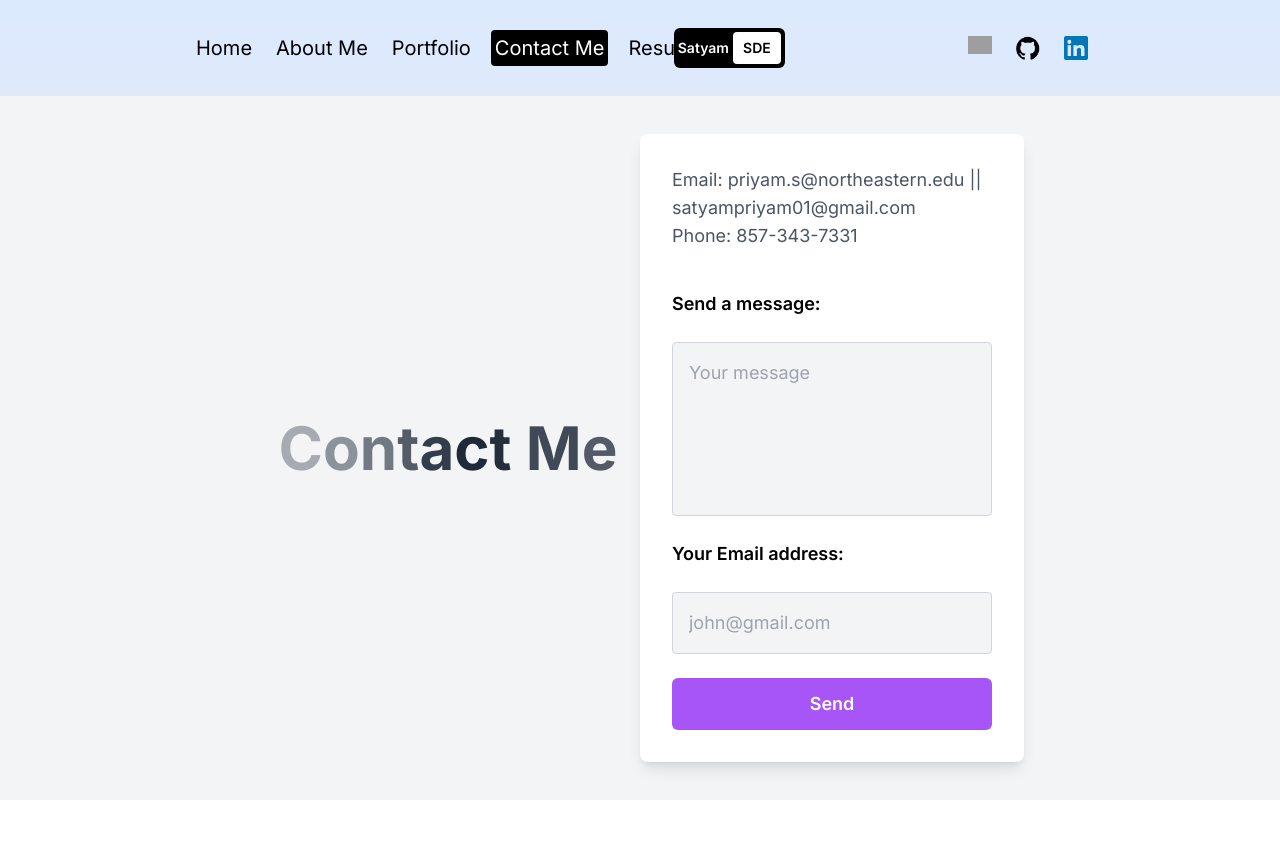
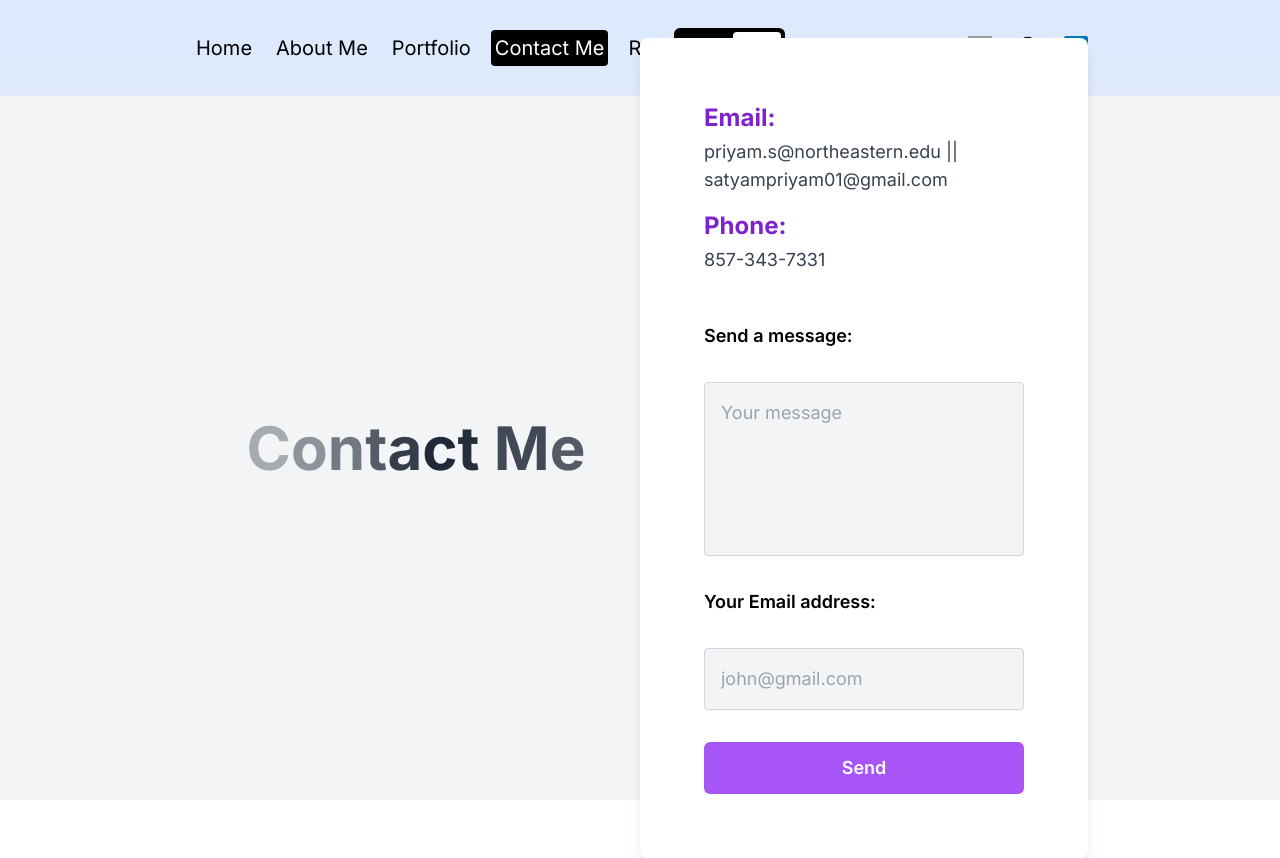
Before and after one commit to satryampriyam01/PortfolioSite, a Next.js app: page /contact in a window 1280 px wide. Before the commit the page ends 800 px from the top, so only its background shows below. Built offline with nearby package versions, Linux system fonts and the light colour scheme; grey boxes are pictures that could not be loaded.

Commit message:
Update page.jsx

```diff
--- a/src/app/contact/page.jsx
+++ b/src/app/contact/page.jsx
@@ -8,6 +8,7 @@ const ContactPage = () => {
   const [error, setError] = useState(false);
   const text = "Contact Me";
   const form = useRef();
+  const messageRef = useRef();
 
   const sendEmail = (e) => {
     e.preventDefault();
@@ -32,6 +33,11 @@ const ContactPage = () => {
       );
   };
 
+  // Focus and select the text area
+  const handleTextAreaFocus = () => {
+    messageRef.current.select();
+  };
+
   return (
     <motion.div
       className="h-full flex items-center justify-center bg-gray-100"
@@ -39,7 +45,7 @@ const ContactPage = () => {
       animate={{ y: "0%" }}
       transition={{ duration: 1 }}
     >
-      <div className="flex flex-col lg:flex-row px-6 sm:px-12 lg:px-24 xl:px-48 w-full max-w-6xl">
+      <div className="flex flex-col lg:flex-row px-6 sm:px-12 lg:px-24 xl:px-48 w-full max-w-7xl">
 
         {/* TEXT CONTAINER */}
         <div className="h-1/3 lg:h-auto lg:w-1/2 flex items-center justify-center text-6xl font-bold text-gray-800">
@@ -66,21 +72,26 @@ const ContactPage = () => {
         <form
           onSubmit={sendEmail}
           ref={form}
-          className="lg:w-1/2 bg-white shadow-lg rounded-lg p-8 text-lg flex flex-col gap-6"
+          className="lg:w-1/2 bg-white shadow-lg rounded-lg p-12 md:p-16 text-lg flex flex-col gap-8"
         >
-          <div className="text-gray-600 mb-4">
-            <h1>Email: priyam.s@northeastern.edu || satyampriyam01@gmail.com</h1>
-            <h1>Phone: 857-343-7331</h1>
+          <div className="mb-4 text-gray-700">
+            <h1 className="text-2xl font-bold text-purple-700 mb-1">Email:</h1>
+            <p className="text-lg">priyam.s@northeastern.edu || satyampriyam01@gmail.com</p>
+            <h1 className="text-2xl font-bold text-purple-700 mt-4 mb-1">Phone:</h1>
+            <p className="text-lg">857-343-7331</p>
           </div>
 
           <span className="font-semibold">Send a message:</span>
 
           <textarea
+            ref={messageRef}
             rows={5}
             className="p-4 bg-gray-100 border border-gray-300 rounded focus:outline-none focus:border-gray-500 resize-none"
             name="user_message"
             placeholder="Your message"
             required
+            onClick={handleTextAreaFocus}
+            onFocus={handleTextAreaFocus}
           />
 
           <span className="font-semibold">Your Email address:</span>
```
